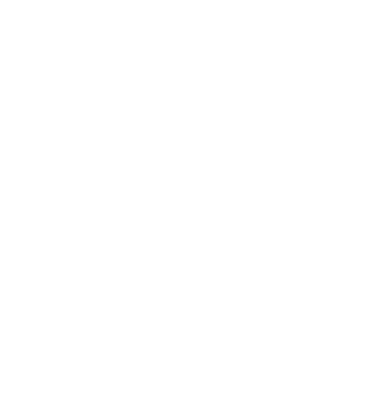
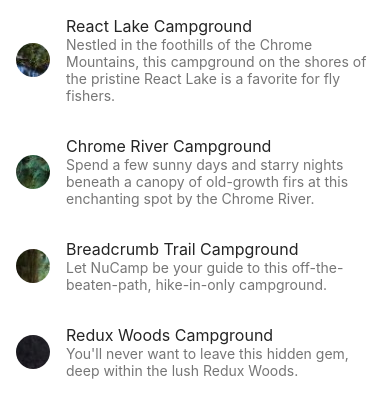
Before and after one commit to romeo522/nucampsite-reactnative, a React Native app: screen / in a window 390 px wide. Shown: the top 418 px of the page. Built offline with nearby package versions, Linux system fonts and the light colour scheme.

Commit message:
ReactNative | Week 1 | Components Part 2

```diff
--- /dev/null
+++ b/features/campsites/RenderCampsite.js
@@ -0,0 +1,29 @@
+import { Text, View } from "react-native";
+import { Card } from "react-native-elements";
+
+const RenderCampsite = ({ campsite }) => {
+  if (campsite) {
+    return (
+      <Card containerStyle={{ padding: 0 }}>
+        <Card.Image source={campsite.image}>
+          <View style={{ justifyContent: "center", flex: 1 }}>
+            <Text
+              style={{
+                color: "white",
+                textAlign: "center",
+                fontSize: 20,
+              }}
+            >
+              {campsite.name}
+            </Text>
+          </View>
+        </Card.Image>
+        <Text style={{ margin: 20 }}>{campsite.description}</Text>
+      </Card>
+    );
+  } else {
+    return <View />;
+  }
+};
+
+export default RenderCampsite;
--- /dev/null
+++ b/screens/CampsiteInfoScreen.js
@@ -0,0 +1,7 @@
+import RenderCampsite from "../features/campsites/RenderCampsite";
+
+const CampsiteInfoScreen = (props) => {
+  return <RenderCampsite campsite={props.campsite} />;
+};
+
+export default CampsiteInfoScreen;
--- a/screens/DirectoryScreen.js
+++ b/screens/DirectoryScreen.js
@@ -4,7 +4,7 @@ import { Avatar, ListItem } from "react-native-elements";
 const DirectoryScreen = (props) => {
   const renderDirectoryItem = ({ item: campsite }) => {
     return (
-      <ListItem>
+      <ListItem onPress={() => props.onPress(campsite.id)}>
         <Avatar source={campsite.image} rounded />
         <ListItem.Content>
           <ListItem.Title>{campsite.name}</ListItem.Title>
@@ -16,7 +16,7 @@ const DirectoryScreen = (props) => {
 
   return (
     <FlatList
-      data={props.campsite}
+      data={props.campsites}
       renderItem={renderDirectoryItem}
       keyExtractor={(item) => item.id.toString()}
     />
--- a/screens/MainComponent.js
+++ b/screens/MainComponent.js
@@ -1,10 +1,26 @@
 import { useState } from "react";
 import { CAMPSITES } from "../shared/campsites";
 import DirectoryScreen from "./DirectoryScreen";
+import { View } from "react-native";
+import CampsiteInfoScreen from "./CampsiteInfoScreen";
 
 const Main = () => {
   const [campsites, setCampsites] = useState(CAMPSITES);
-  return <DirectoryScreen campsites={campsites} />;
+  const [selectedCampsiteId, setSelectedCampsiteId] = useState();
+
+  return (
+    <View style={{ flex: 1 }}>
+      <DirectoryScreen
+        campsites={campsites}
+        onPress={(campsiteId) => setSelectedCampsiteId(campsiteId)}
+      />
+      <CampsiteInfoScreen
+        campsite={
+          campsites.filter((campsite) => campsite.id === selectedCampsiteId)[0]
+        }
+      />
+    </View>
+  );
 };
 
 export default Main;
```
